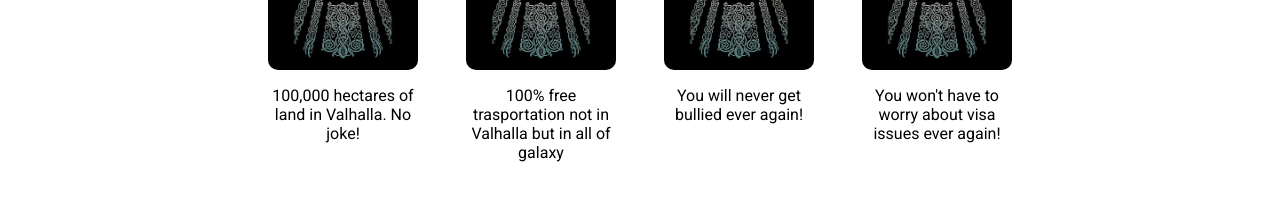
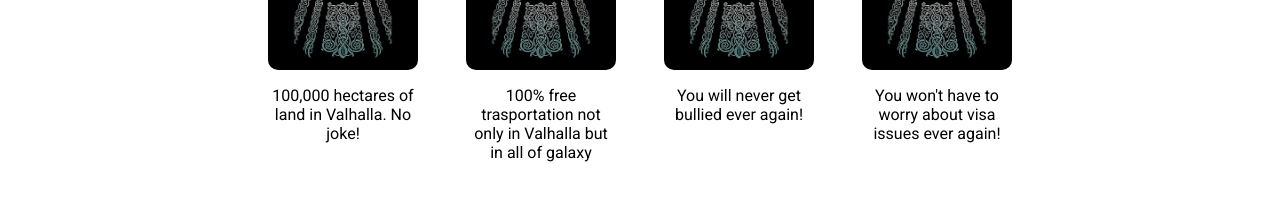
Before and after one commit to ibakhtiyor/odin-landing-page, a plain HTML site: page index.html in a window 1280 px wide. Shown: the part 758-970 px from the top of the page. Drawn offline with Linux system fonts and the light colour scheme.

Commit message:
Fix a typo

```diff
--- a/index.html
+++ b/index.html
@@ -44,7 +44,7 @@
             </div>
             <div class="item">
                 <div class="box"><img class="myth" src="./img/myth.jpg"></div>
-                <div class="text">100% free trasportation not in Valhalla but in all of galaxy</div>
+                <div class="text">100% free trasportation not only in Valhalla but in all of galaxy</div>
             </div>
             <div class="item">
                 <div class="box"><img class="myth" src="./img/myth.jpg"></div>
```
